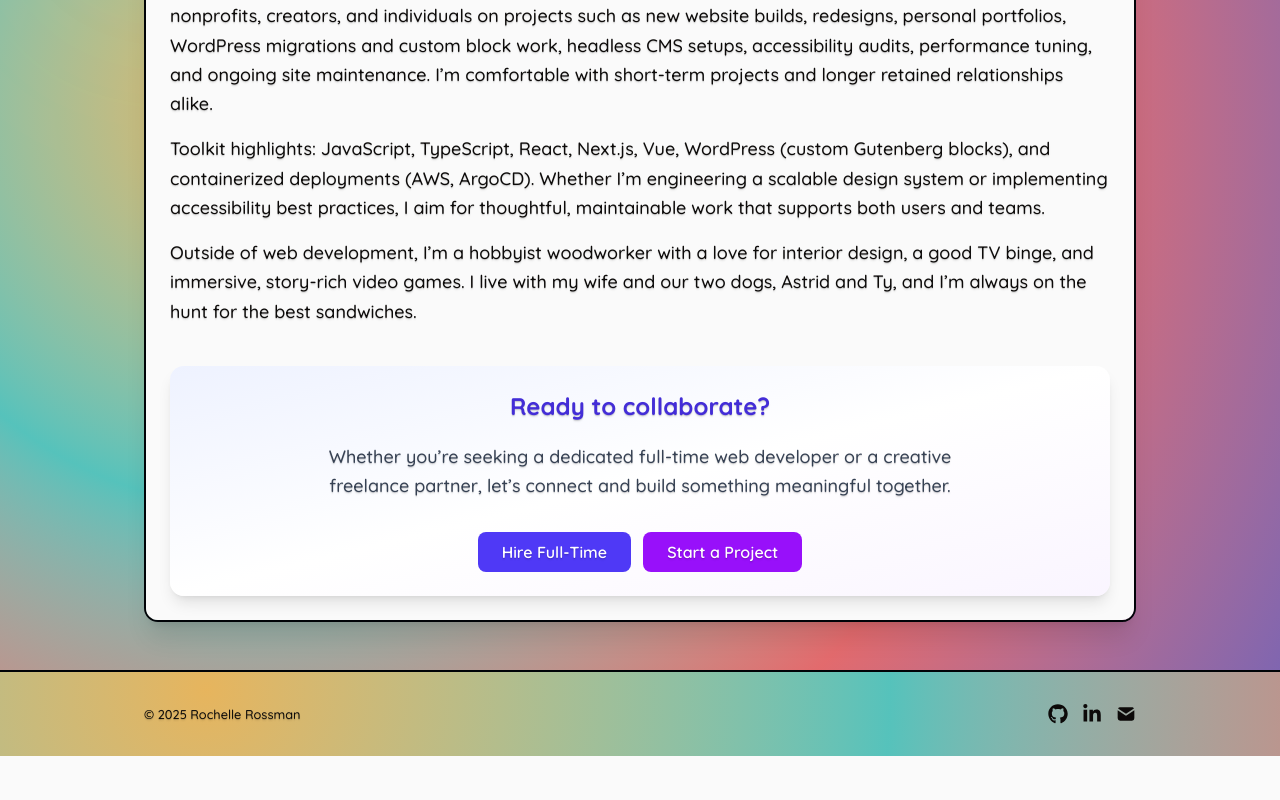
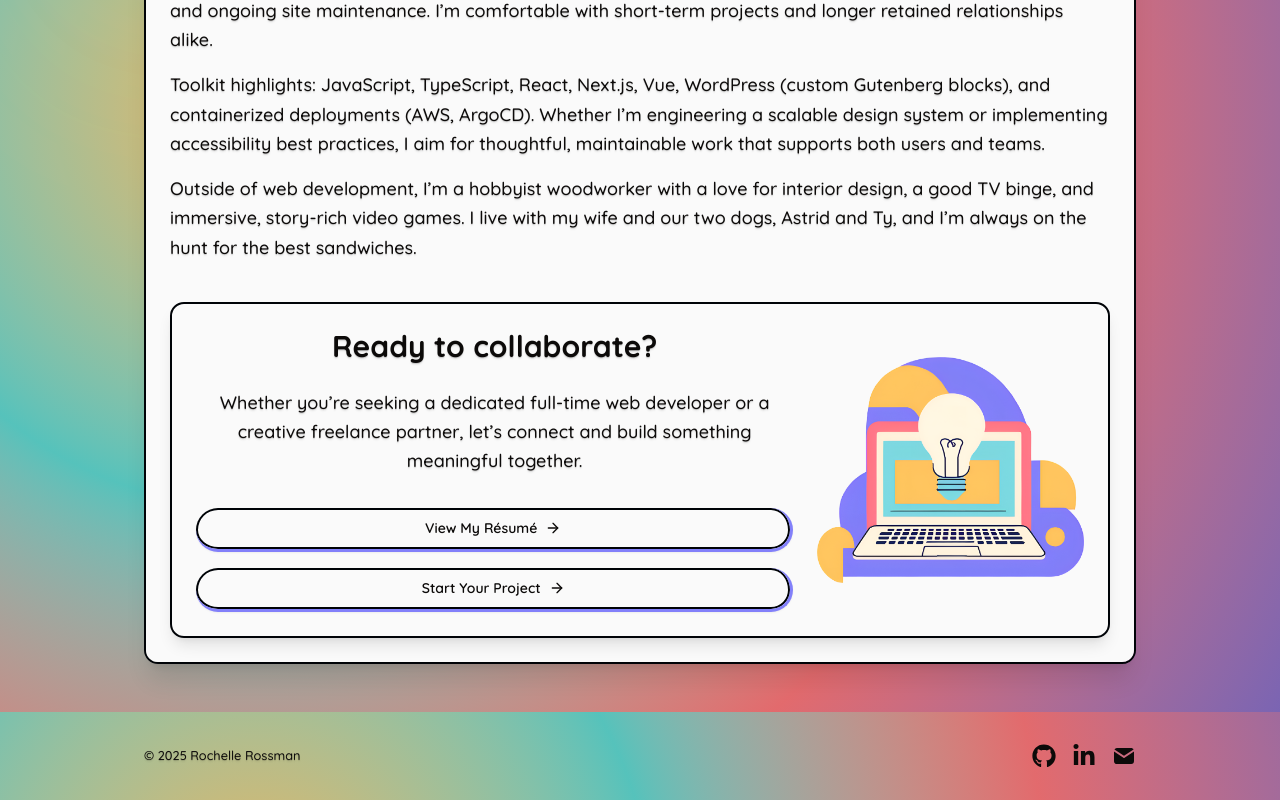
Before and after one commit to rochelle-rossman/portfolio-site, a Next.js app: page / in a window 1280 px wide. Shown: the part 2488-3288 px from the top of the page. Before the commit the page ends 3244 px from the top, so only its background shows below. Built offline with nearby package versions, Linux system fonts and the light colour scheme; a web font is replaced by a local one; what tailwindcss-animated would draw is missing.

Commit message:
feat: enhance layout and styles across multiple components; update ContactPage, Projects, and Resume sections; improve button interactions and accessibility features

```diff
--- a/src/app/contact/page.tsx
+++ b/src/app/contact/page.tsx
@@ -3,7 +3,7 @@ import ContactForm from '@/components/contact-form'
 
 export default function ContactPage() {
 	return (
-		<div className='mx-auto p-6 space-y-6 min-h-dvh'>
+		<div className='min-h-dvh'>
 			<h1>Contact</h1>
 			<BrowserContainer className='mb-12 motion-safe:animate-fade-up'>
 				<h2 className='text-center'>
--- a/src/app/globals.css
+++ b/src/app/globals.css
@@ -122,7 +122,7 @@
 
 @layer base {
   html {
-    scroll-behavior: smooth;
+    @apply scroll-smooth
   }
 
   * {
--- a/src/app/layout.tsx
+++ b/src/app/layout.tsx
@@ -48,7 +48,7 @@ export default function RootLayout({
 					<BackgroundDecor />
 					<BubbleNav />
 					<main
-						className='relative z-10 min-h-screen px-4 max-w-5xl w-full mt-36 lg:mt-48'
+						className='relative z-10 min-h-screen px-4 max-w-5xl w-full mt-32'
 						role='main'
 					>
 						{children}
--- a/src/app/projects/[title]/page.tsx
+++ b/src/app/projects/[title]/page.tsx
@@ -35,7 +35,7 @@ export default function ProjectPage({
 	return (
 		<div className='flex flex-col gap-8'>
 			<ProjectDetails {...project} />
-			<div className='flex justify-between flex-wrap gap-2 w-full'>
+			<div className='flex justify-between flex-wrap gap-4 w-full'>
 				<div>
 					<Link href='/projects'>
 						<Button
@@ -46,7 +46,7 @@ export default function ProjectPage({
 						</Button>
 					</Link>
 				</div>
-				<div className='flex flex-col gap-2 w-full'>
+				<div className='flex flex-col gap-4'>
 					{projectIndex > 0 && (
 						<Link href={`/projects/${prevProjectSlug}`}>
 							<Button variant='branded'>
--- a/src/app/projects/page.tsx
+++ b/src/app/projects/page.tsx
@@ -5,7 +5,7 @@ import { projects } from '@/lib/project-data'
 
 export default function Projects() {
 	return (
-		<section className='flex flex-col gap-8 md:gap-10 items-center mx-auto motion-safe:animate-fade-up'>
+		<section className='mx-auto motion-safe:animate-fade-up'>
 			<h1>Project Samples</h1>
 			<div className='flex flex-col gap-8 motion-safe:animate-fade-up'>
 				{projects.map((project, i) => (
--- a/src/app/resume/page.tsx
+++ b/src/app/resume/page.tsx
@@ -34,7 +34,7 @@ export default function ResumePage() {
 		<section className='flex flex-col gap-8 md:gap-10 items-center mx-auto motion-safe:animate-fade-up'>
 			<h1>Résumé</h1>
 
-			<div className='bg-background rounded-xl border-2 border-navy shadow-xl p-4 sm:p-6 motion-safe:animate-fade-up'>
+			<div className='bg-background rounded-xl border-2 border-navy shadow-xl p-4 sm:p-6'>
 				<div className='flex flex-col gap-4 md:flex-row md:items-center md:justify-between mb-10'>
 					<div>
 						<h2 className='text-4xl text-center md:text-left'>
@@ -46,7 +46,7 @@ export default function ResumePage() {
 						</p>
 					</div>
 
-					<div className='flex flex-col gap-4'>
+					<div className='flex flex-col gap-4 min-w-1/3'>
 						<Link
 							href='/rochelle-rossman-resume.pdf'
 							target='_blank'
--- a/src/components/about.tsx
+++ b/src/components/about.tsx
@@ -1,5 +1,9 @@
 import BrowserContainer from '@/components/browser-container'
 import Image from 'next/image'
+import Link from 'next/link'
+import { Button } from '@/components/ui/button'
+import { ArrowRight } from 'lucide-react'
+
 
 export default function About() {
 	return (
@@ -91,28 +95,53 @@ export default function About() {
 					sandwiches.
 				</p>
 				{/* CTA Section */}
-				<div className='mt-10 flex flex-col items-center gap-4 bg-gradient-to-br from-indigo-50 via-white to-purple-50 dark:from-indigo-900/30 dark:to-purple-900/30 rounded-xl p-6 shadow-lg'>
-					<h2 className='text-2xl font-bold text-indigo-700 dark:text-indigo-200 mb-1'>
+				<div className='mt-10 flex flex-col sm:flex-row gap-6 items-center border-2 rounded-xl p-6 shadow-lg'>
+					<div className='flex flex-col items-center gap-4 text-center'>
+						<h2 className='text-2xl md:text-3xl font-bold'>
 							Ready to collaborate?
 						</h2>
-					<p className='text-base md:text-lg text-gray-700 dark:text-gray-200 mb-4 text-center max-w-2xl'>
+
+						<p className='text-base md:text-lg mb-4 max-w-2xl'>
 							Whether you’re seeking a dedicated full-time web
-						developer or a creative freelance partner, let’s connect
-						and build something meaningful together.
+							developer or a creative freelance partner, let’s
+							connect and build something meaningful together.
 						</p>
-					<div className='flex flex-col sm:flex-row gap-3'>
-						<a
+						<div className='flex flex-col gap-4 w-full'>
+							<Link
 								href='/resume'
-							className='inline-block px-6 py-2 rounded-md bg-indigo-600 text-white font-semibold hover:bg-indigo-700 transition'
+								className='w-full'
 							>
-							Hire Full-Time
-						</a>
-						<a
+								<Button
+									className='w-full'
+									variant={'branded'}
+									role='link'
+								>
+									View My Résumé
+									<ArrowRight />
+								</Button>
+							</Link>
+							<Link
 								href='/contact'
-							className='inline-block px-6 py-2 rounded-md bg-purple-600 text-white font-semibold hover:bg-purple-700 transition'
+								className='w-full'
 							>
-							Start a Project
-						</a>
+								<Button
+									className='w-full'
+									variant={'branded'}
+								>
+									Start Your Project
+									<ArrowRight />
+								</Button>
+							</Link>
+						</div>
+					</div>
+					<div>
+						<Image
+							src='/lightbulb-screen.png'
+							alt=''
+							width={300}
+							height={300}
+							className='object-scale-down'
+						/>
 					</div>
 				</div>
 			</section>
--- a/src/components/carousel.tsx
+++ b/src/components/carousel.tsx
@@ -103,7 +103,7 @@ const Carousel = ({ images }: CarouselProps) => {
 					variant='branded'
 					onClick={() => splideRef.current?.go('<')}
 					aria-label='Previous slide'
-					className='absolute top-1/2 left-4 z-10 -translate-y-1/2 p-2 w-[36px] h-[36px] sm:w-[48px] sm:h-[48px]'
+					className='absolute top-1/2 left-0 sm:left-4 z-10 -translate-y-1/2 w-11'
 				>
 					<ArrowLeft />
 				</Button>
@@ -113,7 +113,7 @@ const Carousel = ({ images }: CarouselProps) => {
 					variant='branded'
 					onClick={() => splideRef.current?.go('>')}
 					aria-label='Next slide'
-					className='absolute top-1/2 right-4 z-10 -translate-y-1/2 p-2 w-[36px] h-[36px] sm:w-[48px] sm:h-[48px]'
+					className='absolute top-1/2 right-0 sm:right-4 z-10 -translate-y-1/2 w-11'
 				>
 					<ArrowRight />
 				</Button>
--- a/src/components/footer.tsx
+++ b/src/components/footer.tsx
@@ -32,7 +32,7 @@ function SocialLink({ href, icon: Icon, ariaLabel }: SocialLinkProps) {
 
 function SocialLinks() {
 	return (
-		<div className='flex text-xl gap-3.5 float-right'>
+		<div className='flex text-2xl gap-4'>
 			{socialLinks.map((link, index) => (
 				<SocialLink
 					key={index}
@@ -47,7 +47,7 @@ function SocialLinks() {
 
 export default function Footer() {
 	return (
-		<footer className='flex justify-center mt-12 bg-gradient-radial border-t-2 w-full z-50'>
+		<footer className='flex justify-center mt-12 w-full z-50'>
 			<div className='px-4 py-8 max-w-5xl flex items-center justify-between w-full'>
 				<small>
 					<time>© {YEAR}</time> Rochelle Rossman
--- a/src/components/nav.tsx
+++ b/src/components/nav.tsx
@@ -194,9 +194,6 @@ export default function BubbleNav() {
 						/>
 					</div>
 
-					{/* <span className='text-3xl font-heading drop-shadow-[-2px_2px_var(--color-teal)] dark:drop-shadow-[-2px_2px_var(--color-indigo)] hidden sm:block'>
-						Rochelle Rossman
-					</span> */}
 				</Link>
 				<div className='flex gap-4 items-center'>
 					<ThemeToggle />
--- a/src/components/project-details.tsx
+++ b/src/components/project-details.tsx
@@ -33,7 +33,7 @@ export default function ProjectDetails({
 				<header>
 					<h1 className='text-4xl md:text-5xl'>{title}</h1>
 				</header>
-				<div className='flex flex-col gap-6 motion-safe:animate-fade-up bg-background dark:bg-background/90 rounded-lg shadow-xl p-6'>
+				<div className='flex flex-col gap-6 bg-background rounded-xl border-2 border-navy shadow-xl p-4 sm:p-6 motion-safe:animate-fade-up'>
 					<section>
 						<h2>Project Overview</h2>
 						<dl className='flex flex-col gap-4 text-sm font-semibold mb-6'>
@@ -131,7 +131,7 @@ export default function ProjectDetails({
 
 					{screenshots && (
 						<section>
-							<h3>Sample Screenshots</h3>
+							<h3 className='mb-6'>Sample Screenshots</h3>
 							<BrowserContainer>
 								<Carousel images={screenshots} />
 							</BrowserContainer>
```
Lines whose indentation alone changed are shown as unchanged.
